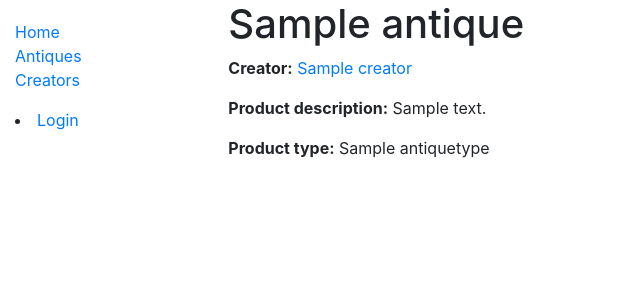
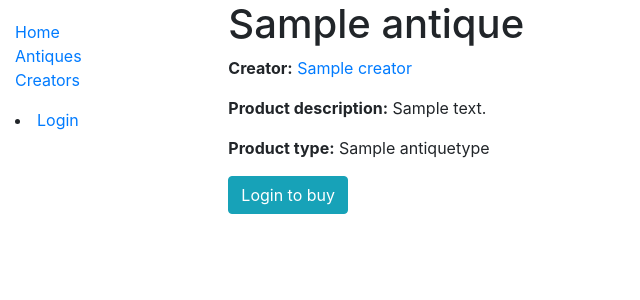
Before and after one commit to jennie6151/inwiththeold, a Django app: page /Antique/1 in a window 1280 px wide. Shown: the top 300 px of the page, without its empty margins (0-640 px from the left). Run offline with Django 3.2, Linux system fonts and the light colour scheme; tables that the repository leaves empty hold one stand-in row (values such as "Sample post"); some libraries are stand-ins or nearby versions.

Commit message:
Login to buy button/functionality added

```diff
--- a/antiqueProjectApp/templates/antiqueProjectApp/antique_detail.html
+++ b/antiqueProjectApp/templates/antiqueProjectApp/antique_detail.html
@@ -9,4 +9,10 @@
 <p><strong>Product type:</strong> {% for AntiqueType in antique.AntiqueType.all %}
     {{ AntiqueType }}{% if not forloop.last %}, {% endif %}{% endfor %}</p>
 
+{% if user.is_authenticated %}
+<a href="" class="btn btn-success" role="button">Buy item</a>
+{% else %}
+<a href="{% url 'login' %}?next={{request.path}}" class="btn btn-info" role="button">Login to buy</a>
+{% endif %}
+
 {% endblock %}
```
Also changed, not shown: antiqueProjectApp/migrations/0012_auto_20190812_1531.py (added), antiqueProjectApp/models.py (line endings or trailing spaces), antiqueProjectApp/views.py (line endings or trailing spaces).
